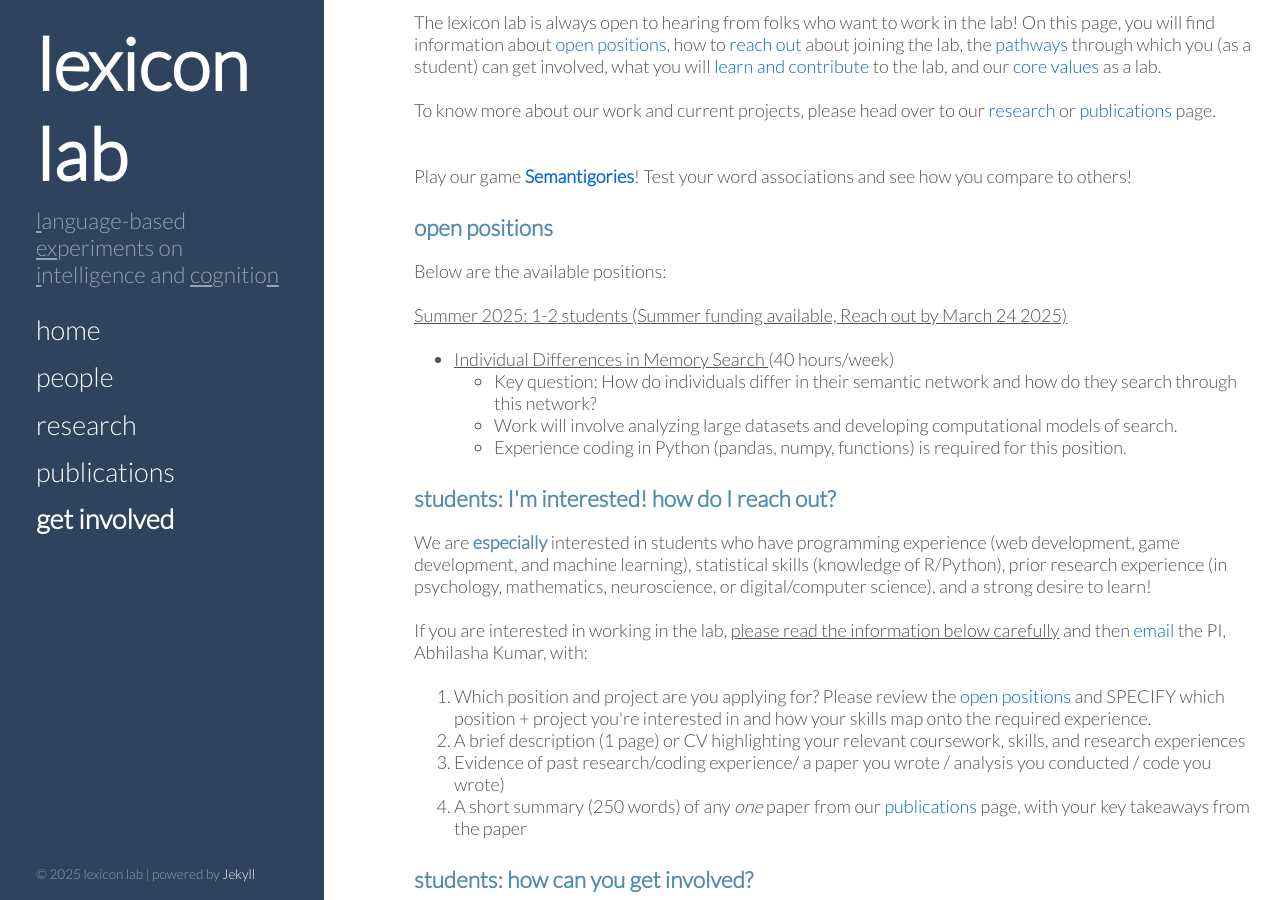
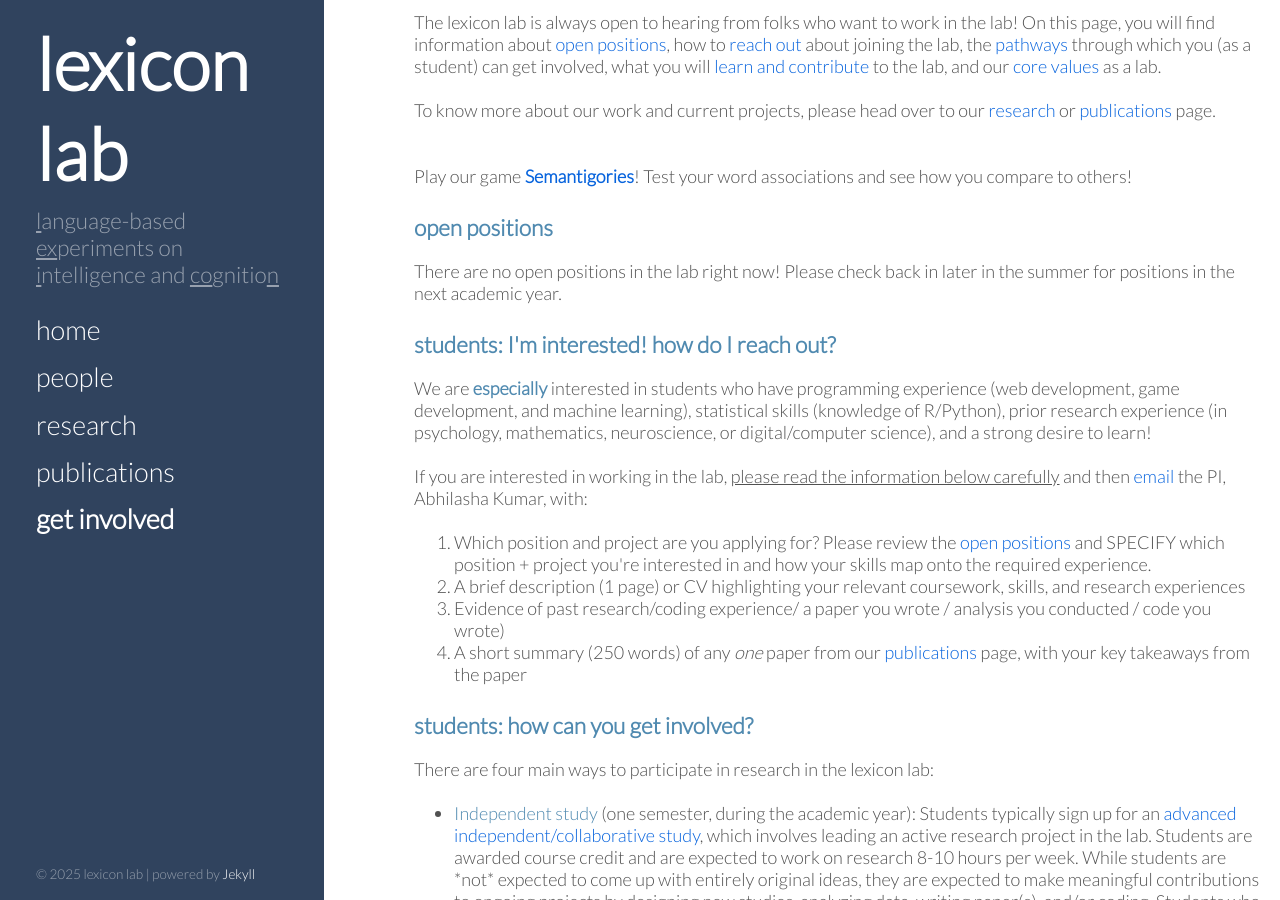
Before and after one commit to thelexiconlab/thelexiconlab.github.io, a Jekyll site: the page built from get involved.html, in a window 1280 px wide and 900 px high, scrolled down 700 px. Built offline with Jekyll 4.4.1, drawn with Linux system fonts in a browser that asks for light colours; Markdown is read by kramdown in place of the engine named in the settings.

Commit message:
update lab

```diff
--- a/get involved.html
+++ b/get involved.html
@@ -20,7 +20,9 @@ To know more about our work and current projects, please head over to our <a hre
 
 <p><h3 style="color:#508AB0" id="open">open positions</h3> </p>
 
-Below are the available positions: <br><br>
+There are no open positions in the lab right now! Please check back in later in the summer for positions in the next academic year.
+
+<!-- Below are the available positions: <br><br> -->
 
 <!-- <u>Spring 2025: 2 students (Reach out before December 2024)</u><br><br>
 <ul>
@@ -42,7 +44,7 @@ Below are the available positions: <br><br>
 </ul> -->
 
 
-<u>Summer 2025: 1-2 students  (Summer funding available, Reach out by March 24 2025) </u><br><br>
+<!-- <u>Summer 2025: 1-2 students  (Summer funding available, Reach out by March 24 2025) </u><br><br>
 <ul>
 <li><u>Individual Differences in Memory Search </u> (40 hours/week)
     <ul>
@@ -51,7 +53,7 @@ Below are the available positions: <br><br>
         <li>Experience coding in Python (pandas, numpy, functions) is required for this position.</li>
     </ul>
 </li>
-</ul>
+</ul> -->
 <!--
 We are looking for 1-2 students
 We are not recruiting any students for Fall 2024. Please watch this space for positions in the spring! Student positions in the lab fill up quickly, so please reach out a semester before you would like to join the lab (see <a href="#contact">details</a> below).
```
